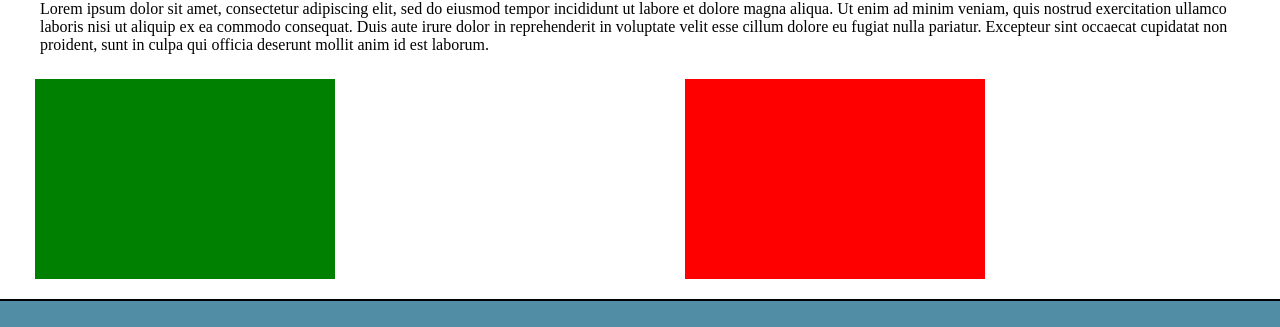
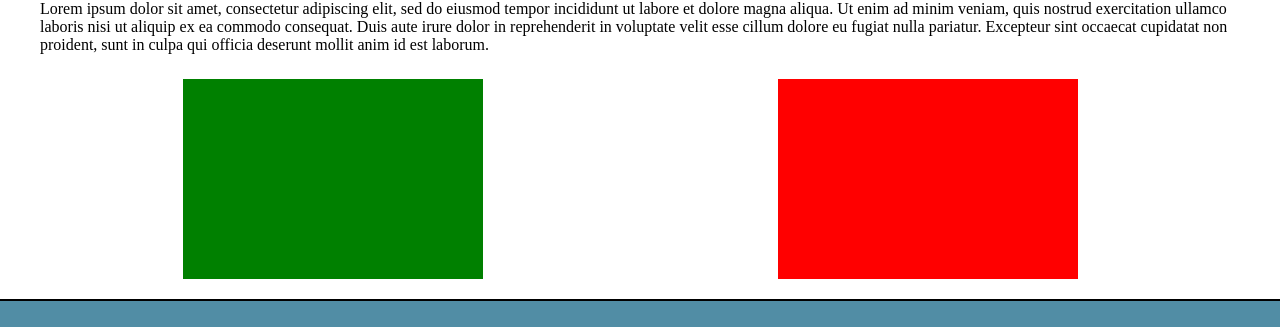
Before and after one commit to DrusMarkonii/VT_React, a React (Create React App) app: page / in a window 1280 px wide. Shown: the part 609-936 px from the top of the page. Built offline with nearby package versions, Linux system fonts and the light colour scheme.

Commit message:
fix: fix code

```diff
--- a/src/components/content/squares/Squares.js
+++ b/src/components/content/squares/Squares.js
@@ -10,9 +10,6 @@ function Squares() {
     function handlerClick(e) {
         const square = e.currentTarget.id === 'greenSquare' ? 'redSquare' : 'greenSquare';
         setVisibility({...visibility, [e.currentTarget.id]: false, [square]: true})
-        console.log(e.currentTarget.id)
-        console.log(visibility.redSquare)
-        console.log(visibility.greenSquare)
   }
 
     if(visibility.greenSquare && visibility.redSquare) {
--- a/src/components/content/squares/style.css
+++ b/src/components/content/squares/style.css
@@ -1,6 +1,7 @@
 .squares {
     display: flex;
     margin: 20px auto;
+    justify-content: space-around;
 
 
 }
@@ -16,7 +17,6 @@
     background-color: green;
     width: 300px;
     height: 200px;
-    margin-right: 350px;
 }
 
 .white-square {
```
